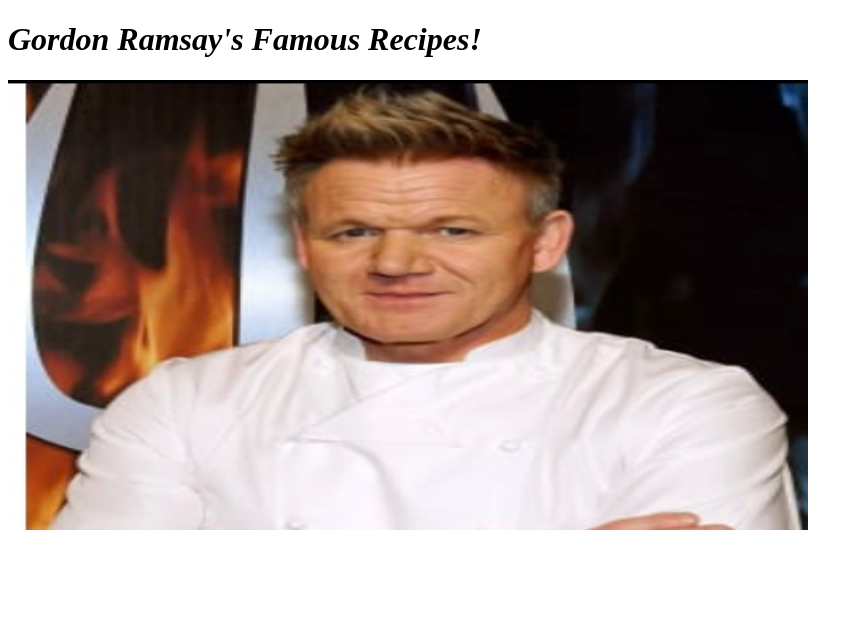
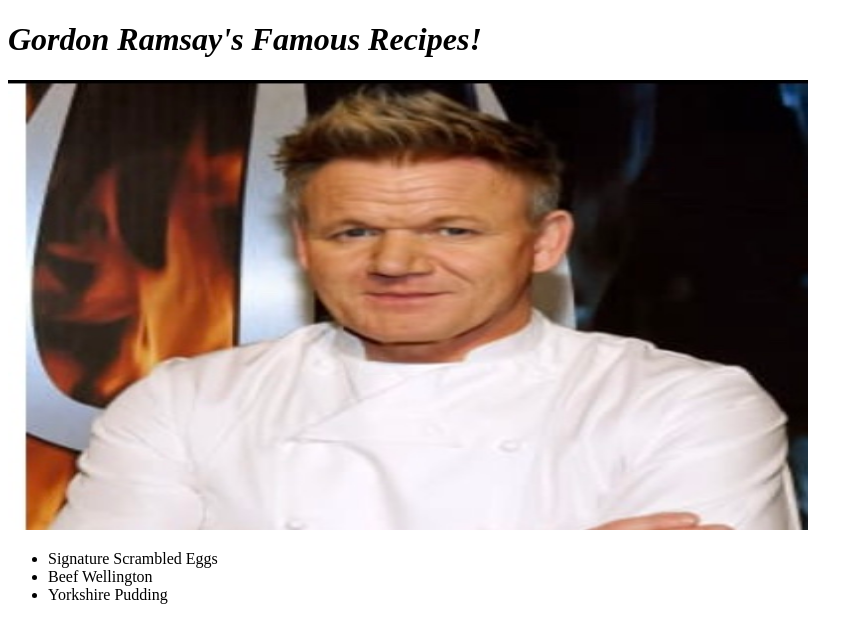
Before and after one commit to ritik1831/recipes, a plain HTML site: page index.html in a window 1280 px wide. Shown: the whole page, without its empty margins (0-863 px from the left). Drawn offline with Linux system fonts and the light colour scheme.

Commit message:
Added list of foods

```diff
--- a/index.html
+++ b/index.html
@@ -8,8 +8,14 @@
 
 <body>
   <h1><strong><em>Gordon Ramsay's Famous Recipes!</em></strong></h1>
- <img src='images/gordonramsay.jpg' alt='Gordon Ramsay Portrait' style="width:800px;height:450px;">
+  <img src='images/gordonramsay.jpg' alt='Gordon Ramsay Portrait' style="width:800px;height:450px;">
+
+  <div>
+    <ul>
+      <li>Signature Scrambled Eggs</li>
+      <li>Beef Wellington</li>
+      <li>Yorkshire Pudding</li>
+
 </body>
+
 </html>
-
-<!--This is a comment-->
```
